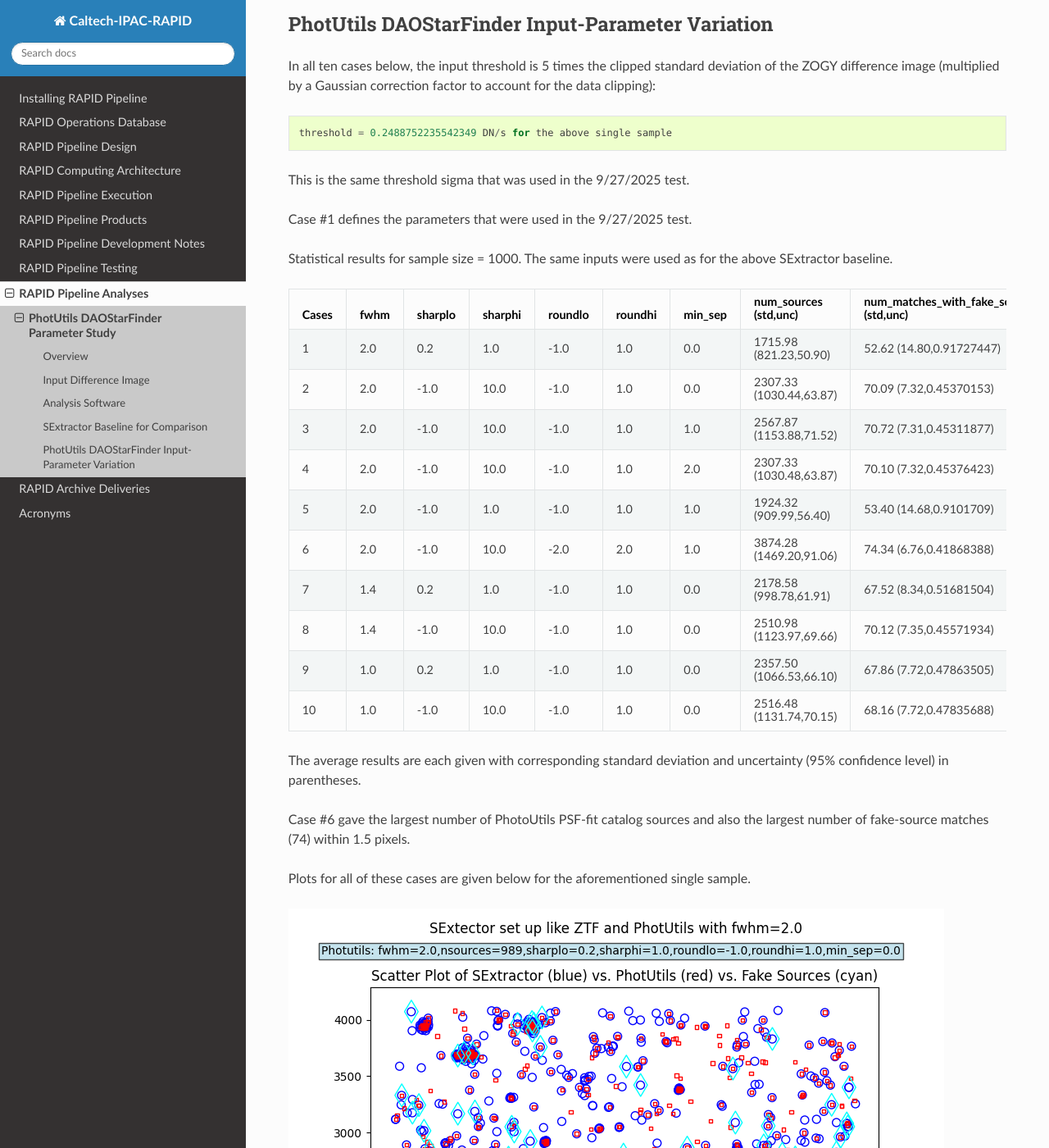
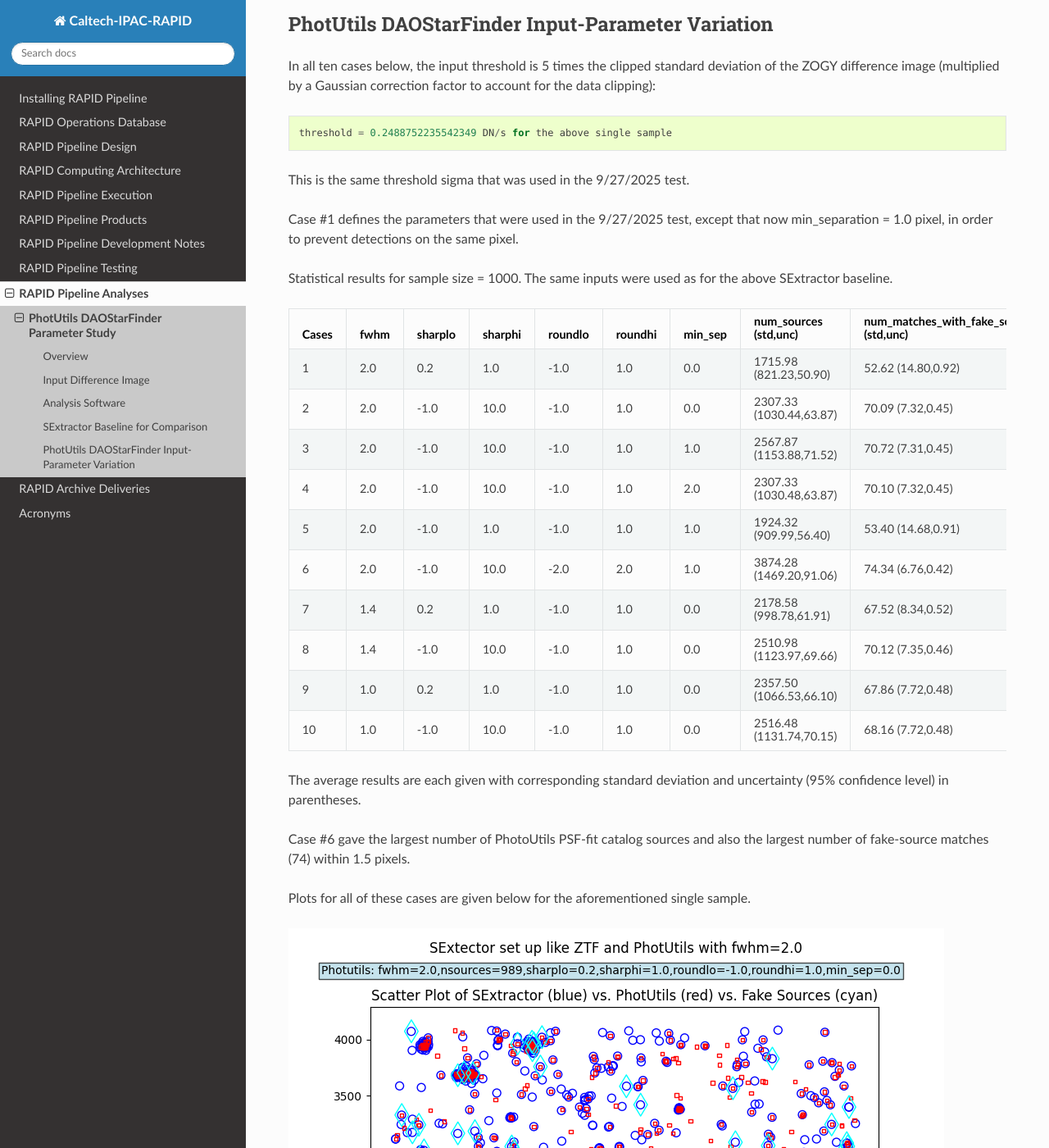
Before and after one commit to Caltech-IPAC/rapid, a Sphinx documentation site: the page built from docs/source/analyses/photutils_daostarfinder_parameters/photutils_daostarfinder_parameters.rst, in a window 1280 px wide and 1400 px high, scrolled down 1865 px. Shown: the whole window at 82% size. Built offline with Sphinx 7.4.7 and the Read the Docs theme 3.1.0, drawn with Linux system fonts in a browser that asks for light colours; formulas are drawn with MathJax 3.

Commit message:
Added more details, and trimmed precision in some of the results that was overlooked.

```diff
--- a/docs/source/analyses/photutils_daostarfinder_parameters/photutils_daostarfinder_parameters.rst
+++ b/docs/source/analyses/photutils_daostarfinder_parameters/photutils_daostarfinder_parameters.rst
@@ -92,23 +92,24 @@ of the ZOGY difference image (multiplied by a Gaussian correction factor to acco
 
 This is the same threshold sigma that was used in the 9/27/2025 test.
 
-Case #1 defines the parameters that were used in the 9/27/2025 test.
+Case #1 defines the parameters that were used in the 9/27/2025 test, except that now min_separation = 1.0 pixel,
+in order to prevent detections on the same pixel.
 
 Statistical results for sample size = 1000.  The same inputs were used as for the above SExtractor baseline.
 
 ===== ==== ======= ======= ======= ======= ======= =============================== ==========================================================
 Cases fwhm sharplo sharphi roundlo roundhi min_sep num_sources (std,unc)           num_matches_with_fake_sources (std,unc)
 ===== ==== ======= ======= ======= ======= ======= =============================== ==========================================================
-1     2.0  0.2     1.0     -1.0    1.0     0.0     1715.98 (821.23,50.90)          52.62 (14.80,0.91727447)
-2     2.0  -1.0    10.0    -1.0    1.0     0.0     2307.33 (1030.44,63.87)         70.09 (7.32,0.45370153)
-3     2.0  -1.0    10.0    -1.0    1.0     1.0     2567.87 (1153.88,71.52)         70.72 (7.31,0.45311877)
-4     2.0  -1.0    10.0    -1.0    1.0     2.0     2307.33 (1030.48,63.87)         70.10 (7.32,0.45376423)
-5     2.0  -1.0    1.0     -1.0    1.0     1.0     1924.32 (909.99,56.40)          53.40 (14.68,0.9101709)
-6     2.0  -1.0    10.0    -2.0    2.0     1.0     3874.28 (1469.20,91.06)         74.34 (6.76,0.41868388)
-7     1.4  0.2     1.0     -1.0    1.0     0.0     2178.58 (998.78,61.91)          67.52 (8.34,0.51681504)
-8     1.4  -1.0    10.0    -1.0    1.0     0.0     2510.98 (1123.97,69.66)         70.12 (7.35,0.45571934)
-9     1.0  0.2     1.0     -1.0    1.0     0.0     2357.50 (1066.53,66.10)         67.86 (7.72,0.47863505)
-10    1.0  -1.0    10.0    -1.0    1.0     0.0     2516.48 (1131.74,70.15)         68.16 (7.72,0.47835688)
+1     2.0  0.2     1.0     -1.0    1.0     0.0     1715.98 (821.23,50.90)          52.62 (14.80,0.92)
+2     2.0  -1.0    10.0    -1.0    1.0     0.0     2307.33 (1030.44,63.87)         70.09 (7.32,0.45)
+3     2.0  -1.0    10.0    -1.0    1.0     1.0     2567.87 (1153.88,71.52)         70.72 (7.31,0.45)
+4     2.0  -1.0    10.0    -1.0    1.0     2.0     2307.33 (1030.48,63.87)         70.10 (7.32,0.45)
+5     2.0  -1.0    1.0     -1.0    1.0     1.0     1924.32 (909.99,56.40)          53.40 (14.68,0.91)
+6     2.0  -1.0    10.0    -2.0    2.0     1.0     3874.28 (1469.20,91.06)         74.34 (6.76,0.42)
+7     1.4  0.2     1.0     -1.0    1.0     0.0     2178.58 (998.78,61.91)          67.52 (8.34,0.52)
+8     1.4  -1.0    10.0    -1.0    1.0     0.0     2510.98 (1123.97,69.66)         70.12 (7.35,0.46)
+9     1.0  0.2     1.0     -1.0    1.0     0.0     2357.50 (1066.53,66.10)         67.86 (7.72,0.48)
+10    1.0  -1.0    10.0    -1.0    1.0     0.0     2516.48 (1131.74,70.15)         68.16 (7.72,0.48)
 ===== ==== ======= ======= ======= ======= ======= =============================== ==========================================================
 
 The average results are each given with corresponding standard deviation and uncertainty (95% confidence level) in parentheses.
```
